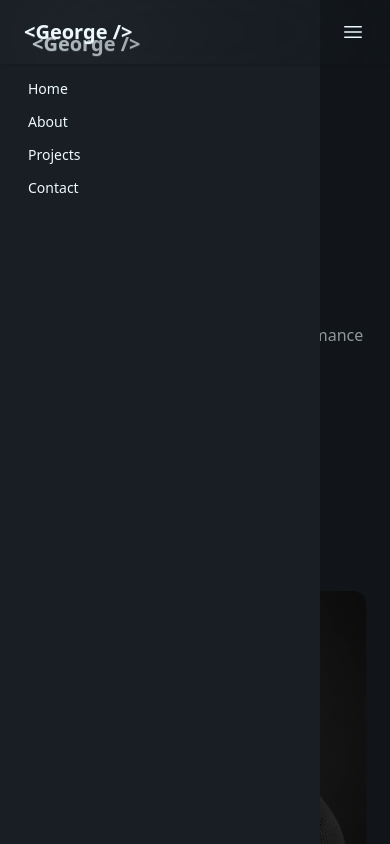
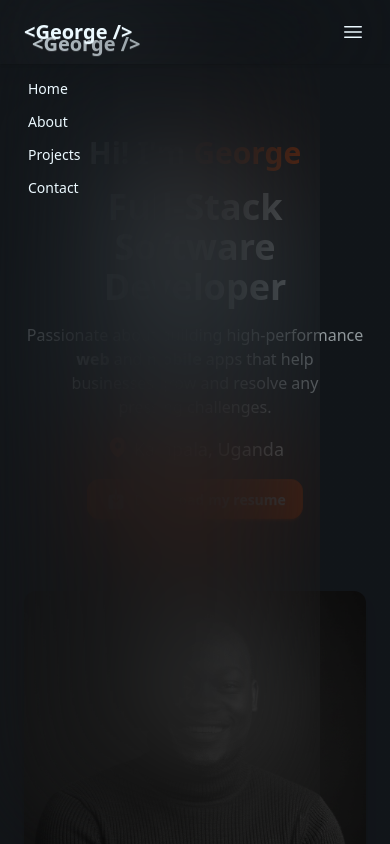
Before and after one commit to omarageorge/georgeomara, a Next.js app: page / in a window 390 px wide. Both pictures are taken after a click on the label 353 px from the left and 32 px from the top of the page. Shown: the top 844 px of the page. Built offline with nearby package versions, Linux system fonts and the light colour scheme.

Commit message:
refactor(drawer): hide drawer when on a medium or larger screen size

```diff
--- a/src/components/drawer/drawer.tsx
+++ b/src/components/drawer/drawer.tsx
@@ -17,13 +17,13 @@ const Drawer = ({ children }: Props) => (
       <div className='w-full container px-6'>{children}</div>
       <Footer />
     </div>
-    <div className='drawer-side'>
+    <div className='z-40 drawer-side md:hidden'>
       <label
         htmlFor='my-drawer-1'
         aria-label='close sidebar'
         className='drawer-overlay'
       ></label>
-      <ul className='menu bg-base-200 min-h-full w-80 p-4'>
+      <ul className='menu backdrop-blur-3xl min-h-full w-80 p-4'>
         {/* Sidebar content here */}
         <div className='w-full h-auto py-2 rounded-md'>
           <Logo />
```
